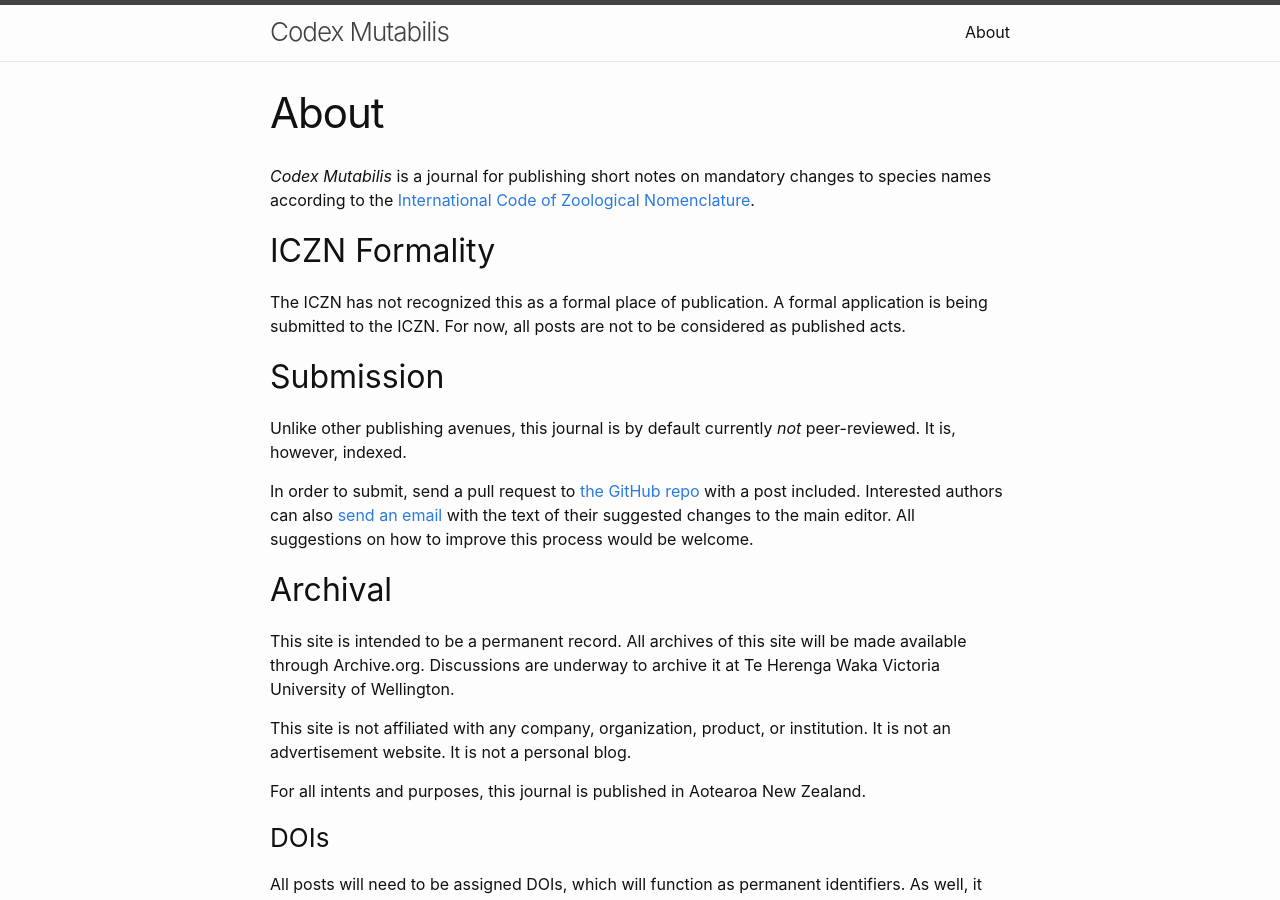
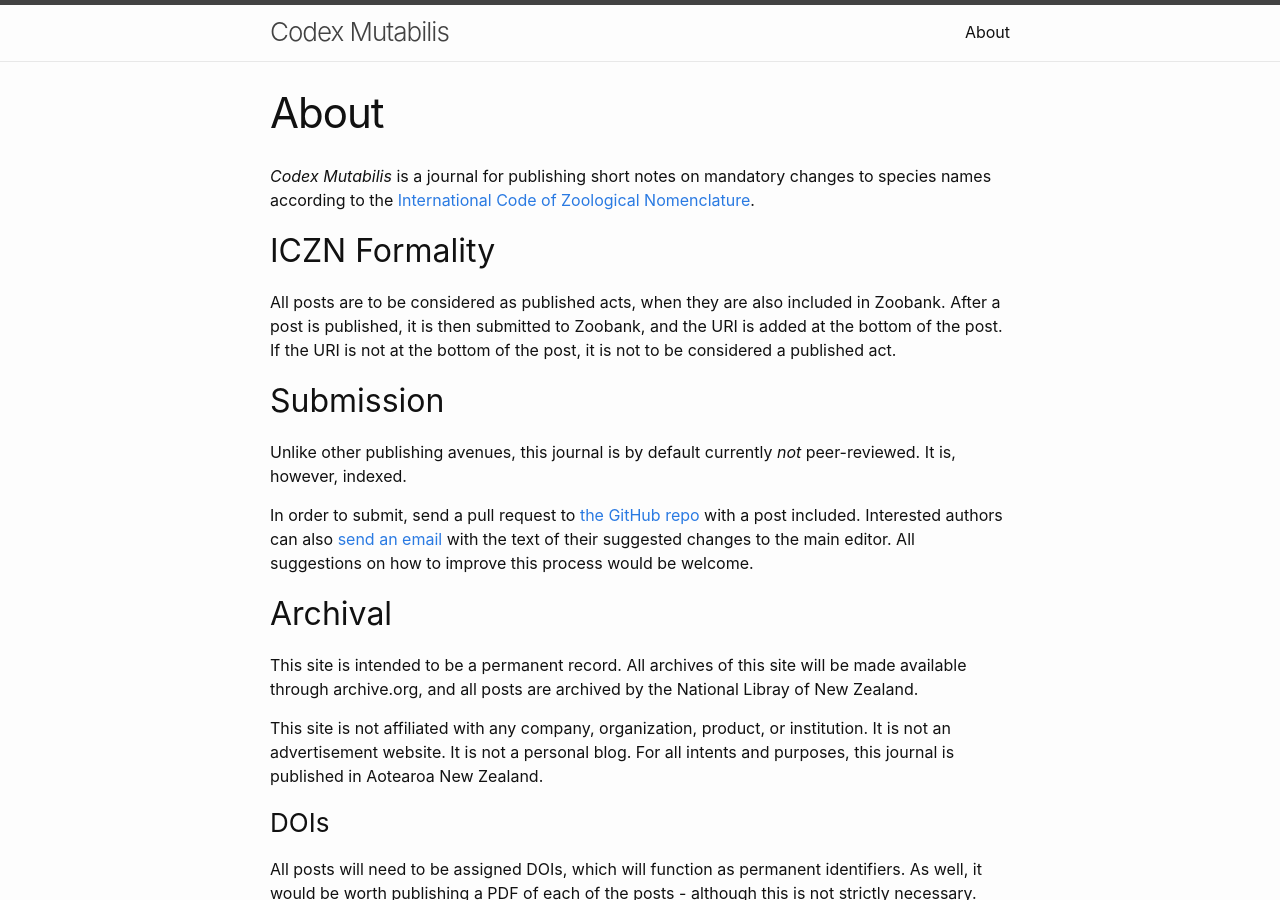
Before and after one commit to RichardLitt/acanthis, a Jekyll site: the page built from about.md, in a window 1280 px wide and 900 px high. Built offline with Jekyll 4.4.1, drawn with Linux system fonts in a browser that asks for light colours.

Commit message:
Update about

```diff
--- a/about.md
+++ b/about.md
@@ -8,7 +8,7 @@ permalink: /about/
 
 ## ICZN Formality
 
-The ICZN has not recognized this as a formal place of publication. A formal application is being submitted to the ICZN. For now, all posts are not to be considered as published acts.
+All posts are to be considered as published acts, when they are also included in Zoobank. After a post is published, it is then submitted to Zoobank, and the URI is added at the bottom of the post. If the URI is not at the bottom of the post, it is not to be considered a published act.
 
 ## Submission
 
@@ -18,11 +18,9 @@ In order to submit, send a pull request to [the GitHub repo](https://github.com/
 
 ## Archival
 
-This site is intended to be a permanent record. All archives of this site will be made available through Archive.org. Discussions are underway to archive it at Te Herenga Waka Victoria University of Wellington.
+This site is intended to be a permanent record. All archives of this site will be made available through archive.org, and all posts are archived by the National Libray of New Zealand.
 
-This site is not affiliated with any company, organization, product, or institution. It is not an advertisement website. It is not a personal blog.
-
-For all intents and purposes, this journal is published in Aotearoa New Zealand.
+This site is not affiliated with any company, organization, product, or institution. It is not an advertisement website. It is not a personal blog. For all intents and purposes, this journal is published in Aotearoa New Zealand.
 
 ### DOIs
 
```
